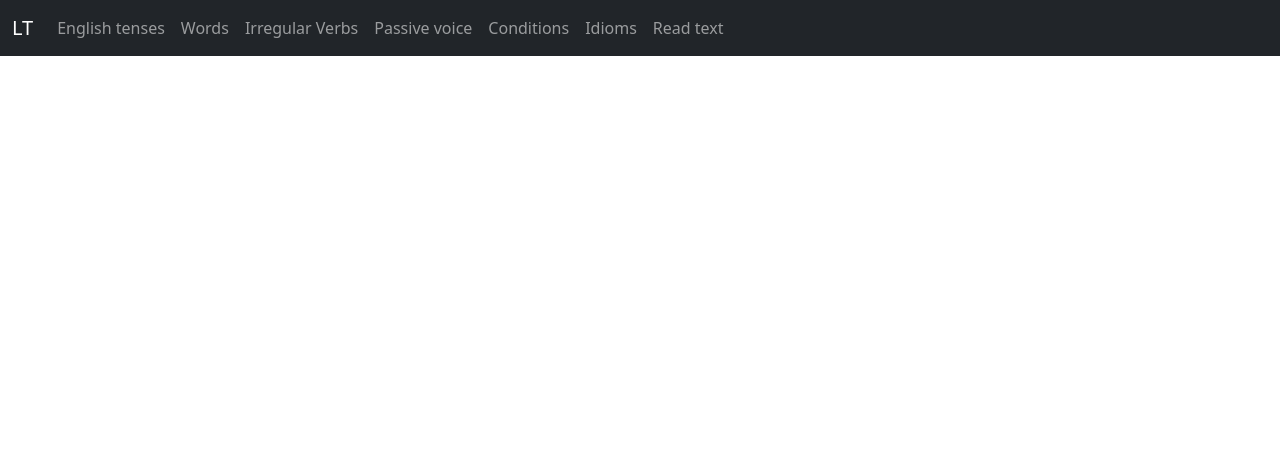
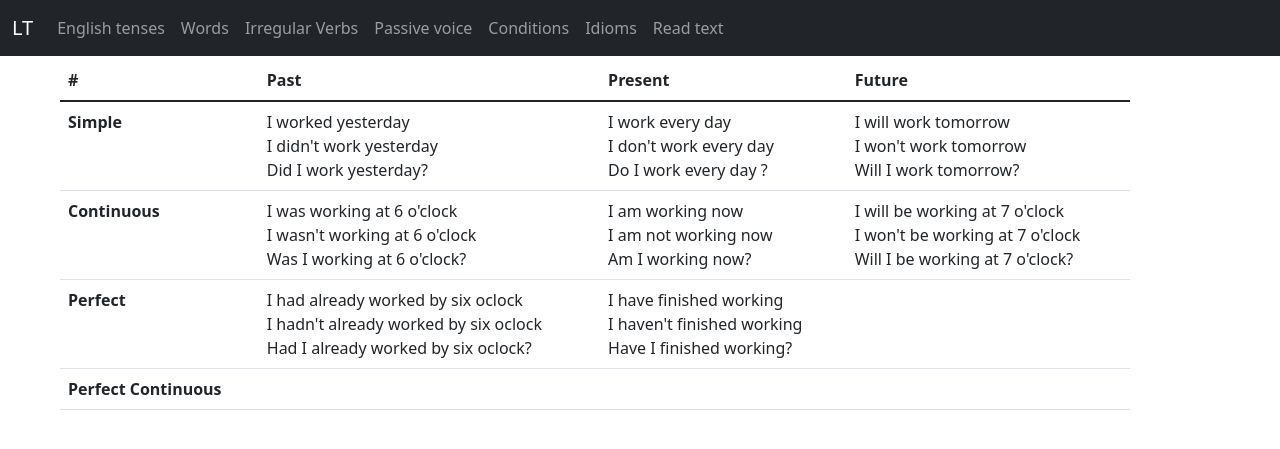
Before and after one commit to ZanMax/Language-Trainer, a Django app: page /tenses/ in a window 1280 px wide. Shown: the top 449 px of the page. Run offline with Django 4.2, Linux system fonts and the light colour scheme; parts of the project's set-up code (start-up, migrations or seed data) failed here and were passed over; some libraries are stand-ins or nearby versions.

Commit message:
update tempaltes

```diff
--- a/templates/english_tenses/index.html
+++ b/templates/english_tenses/index.html
@@ -1,6 +1,73 @@
 {% extends "base/base.html" %}
 {% block content %}
     <div class="container">
-
+        <table class="table">
+            <thead>
+            <tr>
+                <th scope="col">#</th>
+                <th scope="col">Past</th>
+                <th scope="col">Present</th>
+                <th scope="col">Future</th>
+            </tr>
+            </thead>
+            <tbody>
+            <tr>
+                <th scope="row">Simple</th>
+                <td>
+                    I worked yesterday<br>
+                    I didn't work yesterday<br>
+                    Did I work yesterday?<br>
+                </td>
+                <td>
+                    I work every day<br>
+                    I don't work every day<br>
+                    Do I work every day ?<br>
+                </td>
+                <td>
+                    I will work tomorrow<br>
+                    I won't work tomorrow<br>
+                    Will I work tomorrow?<br>
+                </td>
+            </tr>
+            <tr>
+                <th scope="row">Continuous</th>
+                <td>
+                    I was working at 6 o'clock<br>
+                    I wasn't working at 6 o'clock<br>
+                    Was I working at 6 o'clock?<br>
+                </td>
+                <td>
+                    I am working now<br>
+                    I am not working now<br>
+                    Am I working now?<br>
+                </td>
+                <td>
+                    I will be working at 7 o'clock<br>
+                    I won't be working at 7 o'clock<br>
+                    Will I be working at 7 o'clock?<br>
+                </td>
+            </tr>
+            <tr>
+                <th scope="row">Perfect</th>
+                <td>
+                    I had already worked by six oclock<br>
+                    I hadn't already worked by six oclock<br>
+                    Had I already worked by six oclock?<br>
+                </td>
+                <td>
+                    I have finished working<br>
+                    I haven't finished working<br>
+                    Have I finished working?<br>
+                </td>
+                <td></td>
+            </tr>
+            <tr>
+                <th scope="row">Perfect Continuous</th>
+                <td></td>
+                <td></td>
+                <td></td>
+            </tr>
+            </tbody>
+        </table>
     </div>
 {% endblock %}
```
Also changed, not shown: templates/conditions/index.html (+19 -14 lines), templates/passive_voice/index.html (+62 -1 lines).
